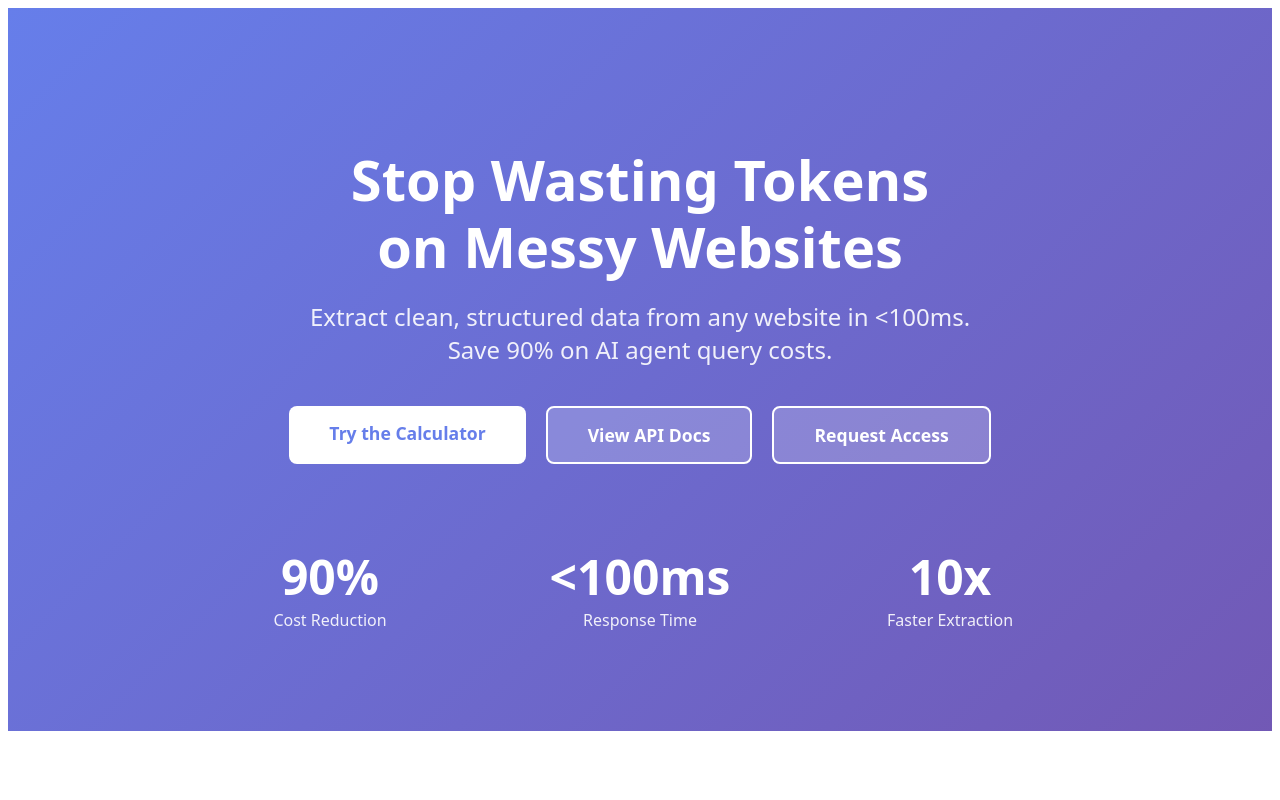
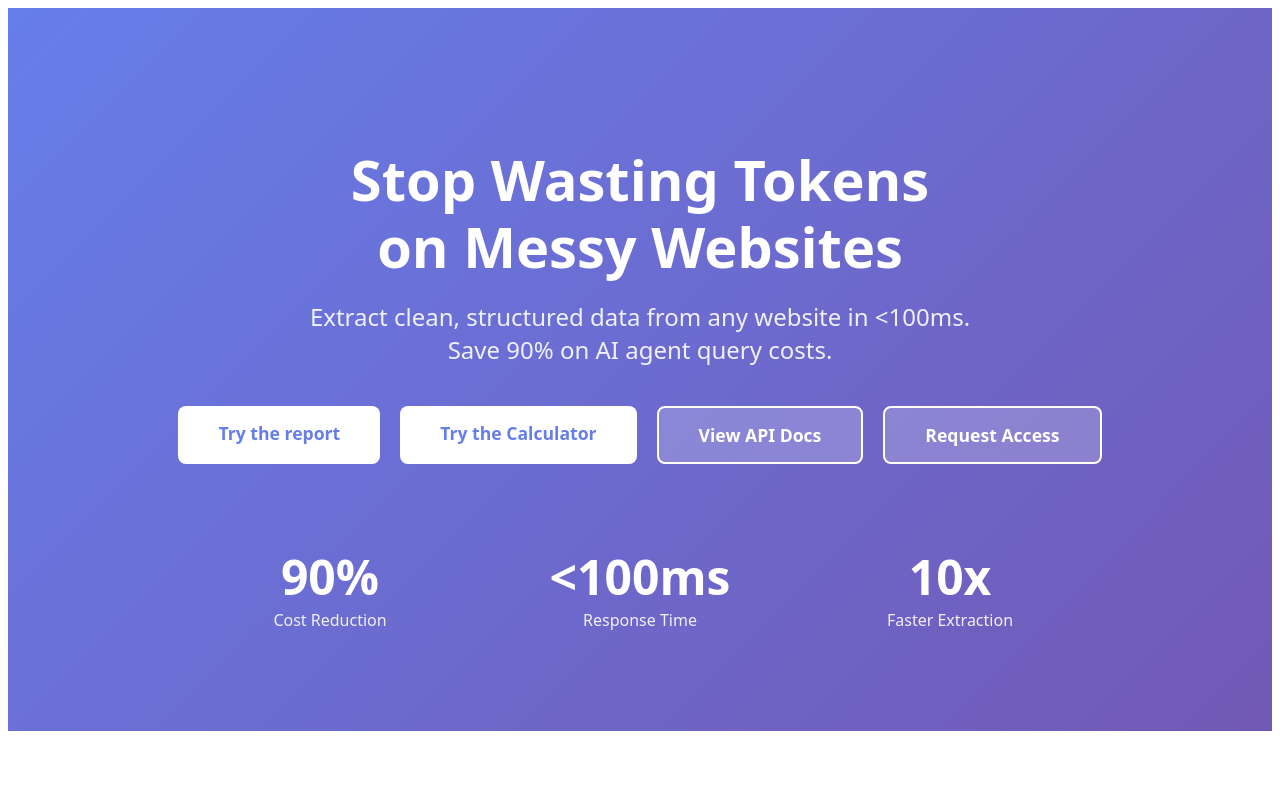
Before and after one commit to prams2104/semantic-gateway, a Next.js app: page / in a window 1280 px wide. Shown: the top 800 px of the page. Built offline with nearby package versions, Linux system fonts and the light colour scheme.

Commit message:
Report button to the home page
Added a report button for restaurants to run to see where they can improve

```diff
--- a/app/page.tsx
+++ b/app/page.tsx
@@ -33,6 +33,18 @@ export default function HomePage() {
         </p>
 
         <div style={{ display: 'flex', gap: '20px', justifyContent: 'center', flexWrap: 'wrap' }}>
+        <a href="/report" style={{
+              padding: '15px 40px',
+              background: '#fff',
+              color: '#667eea',
+              borderRadius: '8px',
+              textDecoration: 'none',
+              fontWeight: 'bold',
+              fontSize: '1.1rem'
+            }}>
+              Try the report
+            </a>
+
           <a href="/calculator" style={{
               padding: '15px 40px',
               background: '#fff',
```
